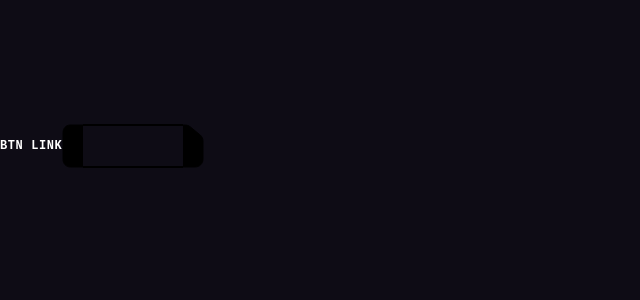
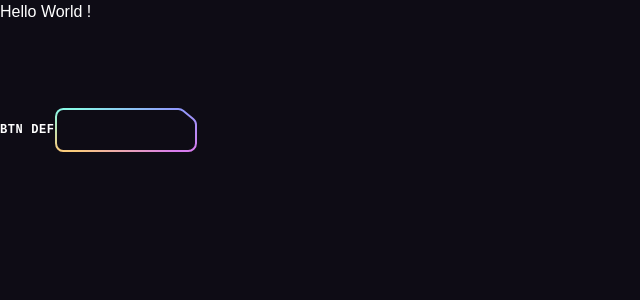
Before and after one commit to saman-sah/Tailwind-Nuxt-UiUx, a Nuxt app: page / in a window 1280 px wide. Shown: the top 300 px of the page, without its empty margins (0-640 px from the left). Built offline with nearby package versions, Linux system fonts and the light colour scheme.

Commit message:
fix svg component

```diff
--- a/assets/svg/ButtonGradient.vue
+++ b/assets/svg/ButtonGradient.vue
@@ -1,17 +1,18 @@
 <template>
-    <svg class="block" width="100px" height="100px">
+  <svg class="block" :width="0" :height="0">
     <defs>
       <linearGradient id="btn-left" x1="50%" x2="50%" y1="0%" y2="100%">
-          <stop offset="0%" stopColor="#89F9E8" />
-          <stop offset="100%" stopColor="#FACB7B" />
+        <stop offset="0%" stop-color="#89F9E8" />
+        <stop offset="100%" stop-color="#FACB7B" />
       </linearGradient>
+
       <linearGradient id="btn-top" x1="100%" x2="0%" y1="50%" y2="50%">
-          <stop offset="0%" stopColor="#D87CEE" />
-          <stop offset="100%" stopColor="#FACB7B" />
+        <stop offset="0%" stop-color="#D87CEE" />
+        <stop offset="100%" stop-color="#FACB7B" />
       </linearGradient>
       <linearGradient id="btn-bottom" x1="100%" x2="0%" y1="50%" y2="50%">
-          <stop offset="0%" stopColor="#9099FC" />
-          <stop offset="100%" stopColor="#89F9E8" />
+        <stop offset="0%" stop-color="#9099FC" />
+        <stop offset="100%" stop-color="#89F9E8" />
       </linearGradient>
       <linearGradient
         id="btn-right"
@@ -20,8 +21,8 @@
         y1="0%"
         y2="100%"
       >
-          <stop offset="0%" stopColor="#9099FC" />
-          <stop offset="100%" stopColor="#D87CEE" />
+        <stop offset="0%" stop-color="#9099FC" />
+        <stop offset="100%" stop-color="#D87CEE" />
       </linearGradient>
     </defs>
   </svg>
--- a/assets/svg/ButtonSvg.vue
+++ b/assets/svg/ButtonSvg.vue
@@ -1,62 +1,71 @@
 <template>
+
     <svg
-    class="absolute top-0 left-0"
+      className="absolute top-0 left-0"
       width="21"
       height="44"
       viewBox="0 0 21 44"
     >
       <path
-      :fill="color"
-      :stroke="color ? color : 'url(#btn-right)'"
-      strokeWidth="2"
+        :fill="color ? color : 'none'"
+        :stroke="color ? color : 'url(#btn-left)'"
+        stroke-width="2"
         d="M21,43.00005 L8.11111,43.00005 C4.18375,43.00005 1,39.58105 1,35.36365 L1,8.63637 C1,4.41892 4.18375,1 8.11111,1 L21,1"
       />
     </svg>
     <svg
-    class="absolute top-0 left-[1.3125rem] w-[calc(100%-2.625rem)]"
+      className="absolute top-0 left-[1.3125rem] w-[calc(100%-2.625rem)]"
       height="44"
       viewBox="0 0 100 44"
       preserveAspectRatio="none"
-    :fill="color"
+      :fill="color ? color : 'none'"
     >
-    <polygon
-      :fill="color ? color : 'url(#btn-top)'"
-      fillRule="nonzero"
-      :points="color ? '100 0 100 44 0 44 0 0' : '100 42 100 44 0 44 0 42'"
-    />
 
         <polygon
-      v-if="!color"
+        v-if="color"
+          fill="white"
+          fillRule="nonzero"
+          points="100 0 100 44 0 44 0 0"
+        />
+          <template v-else>
+            <polygon
+            fill="url(#btn-top)"
+            fillRule="nonzero"
+            points="100 42 100 44 0 44 0 42"
+          />
+          <polygon
             fill="url(#btn-bottom)"
             fillRule="nonzero"
             points="100 0 100 2 0 2 0 0"
           />
+          </template>
+
     </svg>
     <svg
-    class="absolute top-0 right-0"
+      className="absolute top-0 right-0"
       width="21"
       height="44"
       viewBox="0 0 21 44"
     >
       <path
-      :fill="color"
+        :fill="color ? color : 'none'"
         :stroke="color ? color : 'url(#btn-right)'"
-      strokeWidth="2"
+        stroke-width="2"
         d="M0,43.00005 L5.028,43.00005 L12.24,43.00005 C16.526,43.00005 20,39.58105 20,35.36365 L20,16.85855 C20,14.59295 18.978,12.44425 17.209,10.99335 L7.187,2.77111 C5.792,1.62675 4.034,1 2.217,1 L0,1"
       />
     </svg>
 
+
+
 </template>
 
 <script setup>
+import { defineProps } from 'vue';
+
 defineProps({
   color: {
     type: String,
-    default: ''
-  }
-})
+    default: '',
+  },
+});
 </script>
-
-<style>
-
-</style>
--- a/components/global/Button.vue
+++ b/components/global/Button.vue
@@ -1,10 +1,23 @@
 <template>
+   <button :class="[
+      color ? 'text-n-8' : 'text-n-1',className || '',
+      'btn-base'
+    ]"
+    v-if="!href"
+  >
+  Btn Def
+    <span class="relative z-10">
+      {{ children }}
+    </span>
+    <ButtonSvg class="ddddddddddd" :color="color" />
+  </button>
+
   <NuxtLink :class="[
       white ? 'text-n-8' : 'text-n-1',
       'btn-base'
     ]"
     :to="href"
-    v-if="href.length"
+    v-else
   >
   Btn Link
     <span class="">
@@ -13,19 +26,6 @@
     <ButtonSvg :color="color" />
   </NuxtLink>
 
-
-  <button :class="[
-      white ? 'text-n-8' : 'text-n-1',
-      'btn-base'
-    ]"
-    v-else
-  >
-  Btn Def
-    <span class="">
-      {{ children }}
-    </span>
-    <ButtonSvg :color="color" />
-  </button>
 
 
 </template>
--- a/pages/index.vue
+++ b/pages/index.vue
@@ -1,8 +1,12 @@
 <template>
+  <div>
+    <h1>Hello World !</h1>
+
   <div class="pt-[4.75rem] lg:pt-[5.25rem] overflow-hidden">
-    <Button class="mt-10" href="#login" />
+    <Button />
   </div>
-  <ButtonGradient />
+  <ButtonGradient class="aaaaaaaaaaaa"/>
+  </div>
 </template>
 
 <script setup>
```
Lines whose indentation alone changed are shown as unchanged.
